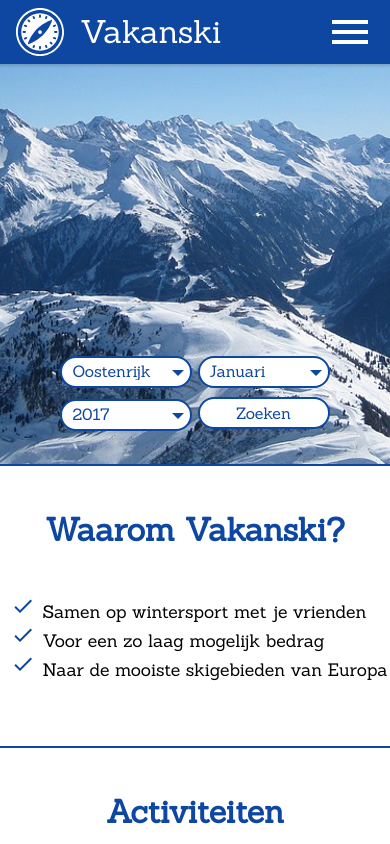
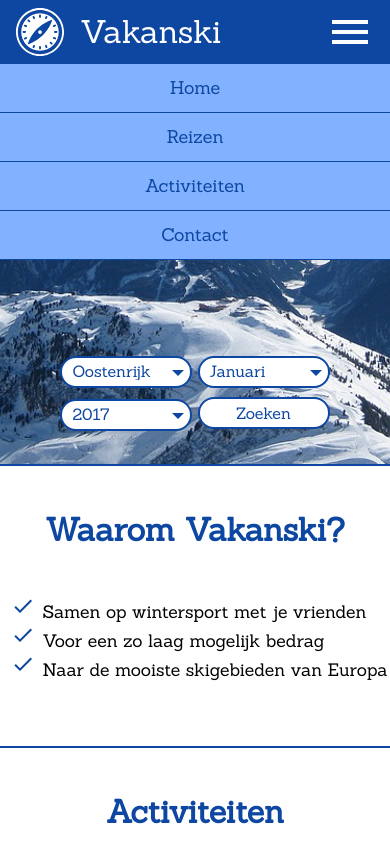
Before and after one commit to Fireblade75/Vakanski, a website: page public/index.html in a window 390 px wide. Both pictures are taken after a click on the picture 350 px from the left and 32 px from the top of the page. Shown: the top 844 px of the page. Drawn offline with Linux system fonts and the light colour scheme.

Commit message:
Mobile menu

```diff
--- a/public/css/style.less
+++ b/public/css/style.less
@@ -24,7 +24,7 @@ header {
     top: 64px;
     width: 100%;
     height: 4px;
-    background: linear-gradient(rgba(0, 0, 0, .14), rgba(0, 0, 0, 0));
+    background: linear-gradient(rgba(0, 0, 0, .28), rgba(0, 0, 0, 0));
 }
 
 nav#header-links {
@@ -427,3 +427,35 @@ ul.check {
         }
     }
 }
+
+#dropdown-links {
+    position: absolute;
+    top: 64px;
+    width: 100%;
+    border-bottom: 1px solid @colorPrimary;
+    background-color: @colorPrimaryLight;
+    z-index: 1;
+
+    a {
+        display: block;
+        text-align: center;
+        width: 100%;
+        height: 0px;
+        line-height: 48px;
+        text-decoration: none;
+        font-size: 18px;
+        overflow: hidden;
+        color: @colorPrimary;
+        font-family: @fontPrimary;
+        transition: height 0.25s;
+        border-bottom: 0px solid @colorPrimary;
+    }
+}
+
+#dropdown-links.active > a {
+    height: 48px;
+}
+
+#dropdown-links.active > a:not(:last-child) {
+    border-bottom: 1px solid @colorPrimary;
+}
--- a/public/index.html
+++ b/public/index.html
@@ -9,6 +9,7 @@
     <link rel="shortcut icon" type="image/x-icon" href="img/favicon.ico" />
     <title>Vakanski</title>
     <script src="js/saxquery.js"></script>
+    <script src="js/header.js"></script>
     <script src="js/carrousel.js"></script>
 </head>
 
@@ -28,6 +29,12 @@
         </div>
     </header>
     <div id="header-shadow"></div>
+    <nav id="dropdown-links">
+        <a href="index.html">Home</a>
+        <a href="reizen.html">Reizen</a>
+        <a href="activiteiten.html">Activiteiten</a>
+        <a href="contact.html">Contact</a>
+    </nav>
 
     <div class="carrousel">
         <div class="background">
--- /dev/null
+++ b/public/js/header.js
@@ -0,0 +1,6 @@
+
+_.onReady(function init() {
+    _('#hamburger-icon').onClick(function toggleActive() {
+        _('#dropdown-links').toggleClass('active');
+    });
+});
--- a/public/js/saxquery.js
+++ b/public/js/saxquery.js
@@ -170,6 +170,14 @@ class _object {
                 classes.splice(index, 1);
                 this.setClasses(classes, i);
             }
+        }
+    }
+
+    toggleClass(name) {
+        if (this.hasClass(name)) {
+            this.removeClass(name);
+        } else {
+            this.addClass(name);
         }
     }
 
```
Also changed, not shown: public/css/style.css.
